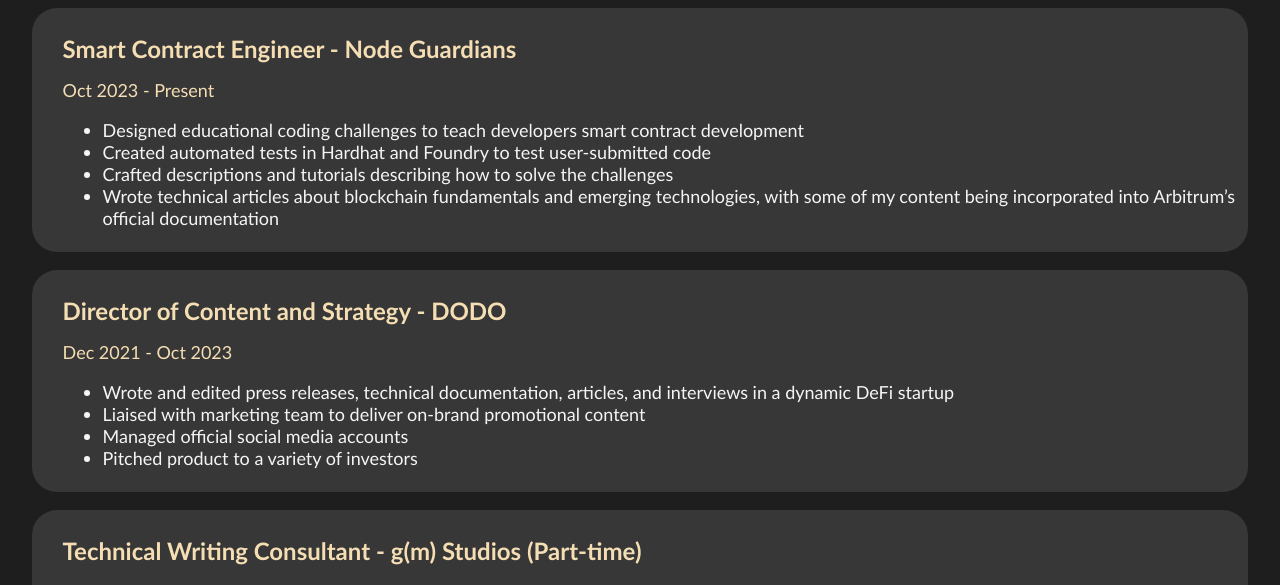
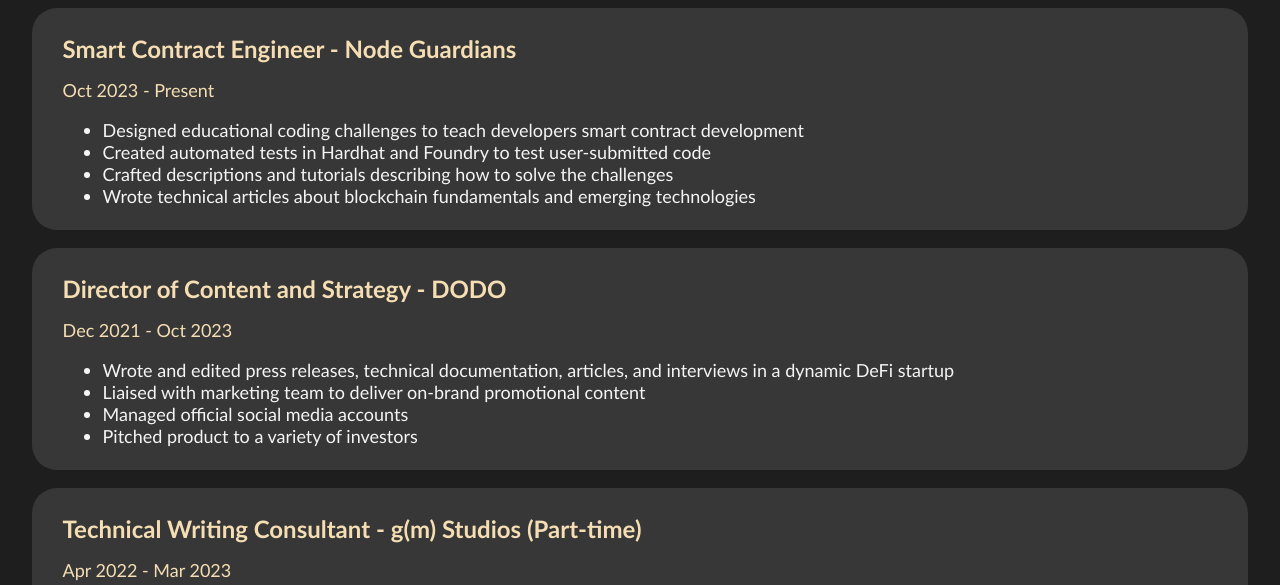
Before and after one commit to kashepavadan/PortfolioWebsite, a plain HTML site: page experience.html in a window 1280 px wide. Shown: the part 172-757 px from the top of the page. Drawn offline with Linux system fonts and the light colour scheme.

Commit message:
updated experience

```diff
--- a/experience.html
+++ b/experience.html
@@ -31,8 +31,7 @@
                     <ul><li>Designed educational coding challenges to teach developers smart contract development</li>
                         <li>Created automated tests in Hardhat and Foundry to test user-submitted code</li>
                         <li>Crafted descriptions and tutorials describing how to solve the challenges</li>
-                        <li>Wrote technical articles about blockchain fundamentals and emerging technologies,
-                            with some of my content being incorporated into Arbitrum’s official documentation</li></ul>
+                        <li>Wrote technical articles about blockchain fundamentals and emerging technologies</li></ul>
                         <p></p>
                 </div>
             </li>
```
